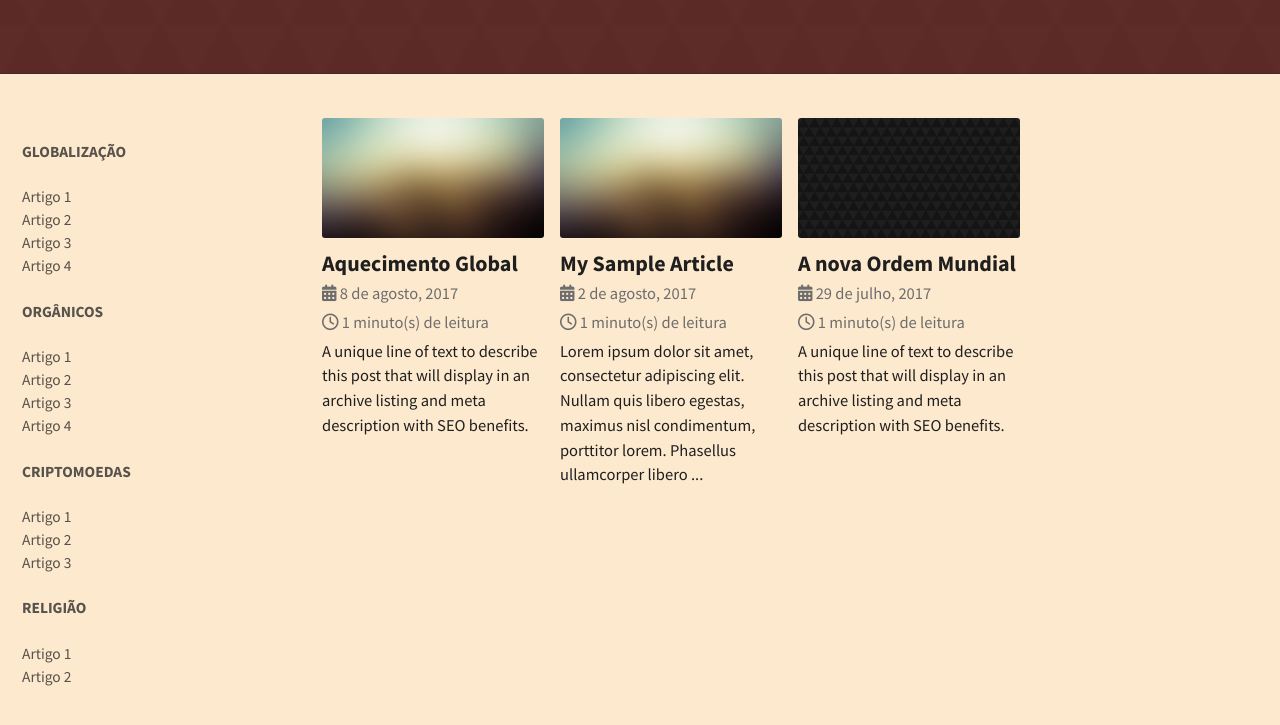
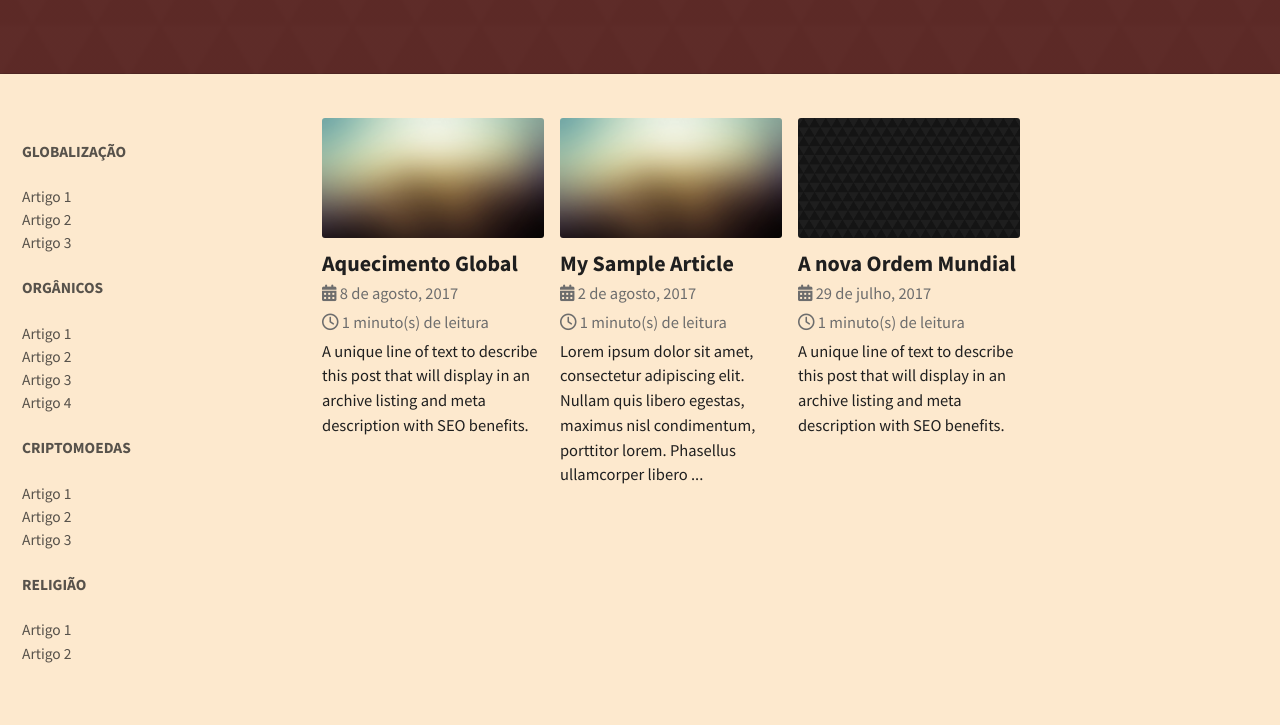
Before and after one commit to verdadeproibida/site, a Jekyll site: the page built from index.html, in a window 1280 px wide and 900 px high, scrolled down 506 px. Shown: the top 725 px of the window. Built offline with Jekyll 4.4.1, drawn with Linux system fonts in a browser that asks for light colours; nearby versions of some CDN libraries; a script that is not in the unit is left out; the list of posts is cut into pages by our own code.

Commit message:
navigation.yml updated
navigation.yml updated

```diff
--- a/_data/navigation.yml
+++ b/_data/navigation.yml
@@ -16,8 +16,7 @@ docs:
         url: /docs/structure/
       - title: "Artigo 3"
         url: /docs/installation/
-      - title: "Artigo 4"
-        url: /docs/upgrading/
+
 
   - title: Orgânicos
     children:
```
